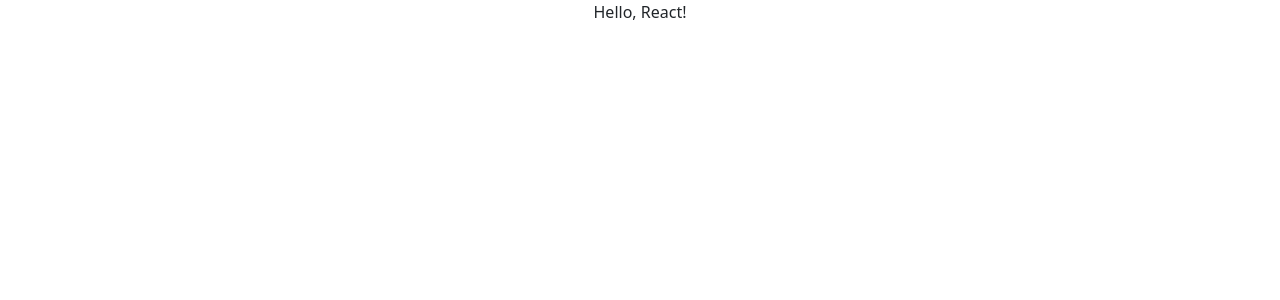
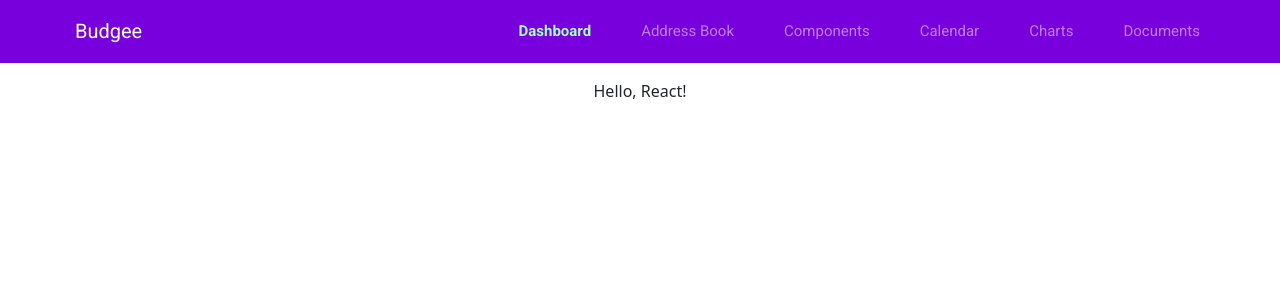
Before and after one commit to fatihkabakk/BudgetFrontEnd, a React (Create React App) app: page / in a window 1280 px wide. Shown: the top 300 px of the page. Built offline with nearby package versions, Linux system fonts and the light colour scheme.

Commit message:
Add Navbar

```diff
--- a/src/App.css
+++ b/src/App.css
@@ -1,3 +1,7 @@
 .App {
   text-align: center;
 }
+
+.content {
+    margin-top: 2vh;
+}
--- a/src/App.js
+++ b/src/App.js
@@ -1,9 +1,13 @@
 import './App.css';
+import Nav from './components/nav/Nav';
 
 function App() {
 	return (
 		<div className='App'>
-			<p>Hello, React!</p>
+			<Nav isLogged={false} />
+			<div className='content'>
+				<p>Hello, React!</p>
+			</div>
 		</div>
 	);
 }
--- /dev/null
+++ b/src/components/nav/Nav.css
@@ -0,0 +1,105 @@
+@import url('https://fonts.googleapis.com/css2?family=Roboto:wght@400;700');
+
+:root {
+    --clr-green: rgb(162, 255, 198);
+    --clr-purple: rgb(120, 0, 220);
+    --clr-white: rgb(255, 255, 255);
+    --clr-black: rgb(0, 0, 0);
+}
+
+i {
+	margin-right: 10px;
+}
+/*----------bootstrap-navbar-css------------*/
+.navbar {
+    font-family: 'Roboto', sans-serif;
+    padding: 0 !important;
+}
+.navbar-logo{
+	padding: 15px;
+	color: #fff;
+}
+.navbar-mainbg{
+	background-color: var(--clr-purple);
+	padding: 0px;
+}
+#navbarSupportedContent{
+	overflow: hidden;
+	position: relative;
+}
+#navbarSupportedContent ul li a i{
+	margin-right: 10px;
+}
+#navbarSupportedContent li {
+	list-style-type: none;
+	float: left;
+}
+#navbarSupportedContent ul li a{
+	color: rgba(255,255,255,0.5);
+    text-decoration: none;
+    font-size: 15px;
+    display: block;
+    padding: 20px 20px;
+    transition-duration:0.4s;
+	transition-timing-function: cubic-bezier(0.68, -0.55, 0.265, 1.55);
+    position: relative;
+}
+
+nav a:hover{
+    color: var(--clr-green);
+}
+
+#navbarSupportedContent ul li a:hover {
+    color: rgb(255, 255, 255, 0.7);
+}
+
+#navbarSupportedContent>ul>li.active>a{
+	color: var(--clr-green);
+    font-weight: 700;
+	background-color: transparent;
+	transition: all 0.7s;
+}
+#navbarSupportedContent a:not(:only-child):after {
+	content: "\f105";
+	position: absolute;
+	right: 20px;
+	top: 10px;
+	font-size: 14px;
+	font-family: "Font Awesome 5 Free";
+	display: inline-block;
+	padding-right: 3px;
+	vertical-align: middle;
+	font-weight: 900;
+	transition: 0.5s;
+}
+#navbarSupportedContent .active>a:not(:only-child):after {
+	transform: rotate(90deg);
+}
+
+@media(min-width: 992px){
+	.navbar-expand-custom {
+	    -ms-flex-flow: row nowrap;
+	    flex-flow: row nowrap;
+	    -ms-flex-pack: start;
+	    justify-content: flex-start;
+	}
+	.navbar-expand-custom .navbar-nav {
+	    -ms-flex-direction: row;
+	    flex-direction: row;
+	}
+	.navbar-expand-custom .navbar-toggler {
+	    display: none;
+	}
+	.navbar-expand-custom .navbar-collapse {
+	    display: -ms-flexbox!important;
+	    display: flex!important;
+	    -ms-flex-preferred-size: auto;
+	    flex-basis: auto;
+	}
+}
+
+@media (max-width: 991px){
+	#navbarSupportedContent ul li a{
+		padding: 12px 30px;
+	}
+}
--- /dev/null
+++ b/src/components/nav/Nav.js
@@ -0,0 +1,82 @@
+import React, { useState, useEffect } from 'react';
+import './Nav.css';
+
+export default function Nav({ isLogged }) {
+	let [loggedIn, setLoggedIn] = useState(false);
+
+	useEffect(() => {
+		isLogged ? setLoggedIn(true) : setLoggedIn(false);
+		setTimeout(initActive);
+	}, [isLogged]);
+
+	let initActive = () => {
+		var elems = document.querySelectorAll('.nav-item');
+		elems && elems.length > 0
+			? setTimeout(initActive, 100)
+			: elems.forEach((el) => {
+					el.href.split('/').pop() === window.location.href.split('/').pop()
+						? el.classList.add('active')
+						: el.classList.remove('active');
+			  });
+	};
+
+	let setActive = (e) => {
+		document.querySelectorAll('.nav-item').forEach((el) => {
+			el.classList.remove('active');
+		});
+		e.target.closest('li').classList.add('active');
+	};
+
+	return (
+		<nav className='navbar navbar-expand-custom navbar-mainbg'>
+			<div className='container-fluid'>
+				<a className='navbar-brand navbar-logo ms-5' href='#'>
+					Budgee
+				</a>
+				<button
+					className='navbar-toggler'
+					type='button'
+					aria-controls='navbarSupportedContent'
+					aria-expanded='false'
+					aria-label='Toggle navigation'
+				>
+					<i className='fas fa-bars text-white'></i>
+				</button>
+				<div className='collapse navbar-collapse' id='navbarSupportedContent'>
+					<ul className='navbar-nav ms-auto me-5'>
+						<li onClick={setActive} className='nav-item active'>
+							<a className='nav-link' href='/index.html'>
+								<i className='fas fa-tachometer-alt'></i>Dashboard
+							</a>
+						</li>
+						<li onClick={setActive} className='nav-item'>
+							<a className='nav-link' href='#'>
+								<i className='far fa-address-book'></i>Address Book
+							</a>
+						</li>
+						<li onClick={setActive} className='nav-item'>
+							<a className='nav-link' href='#'>
+								<i className='far fa-clone'></i>Components
+							</a>
+						</li>
+						<li onClick={setActive} className='nav-item'>
+							<a className='nav-link' href='#'>
+								<i className='far fa-calendar-alt'></i>Calendar
+							</a>
+						</li>
+						<li onClick={setActive} className='nav-item'>
+							<a className='nav-link' href='#'>
+								<i className='far fa-chart-bar'></i>Charts
+							</a>
+						</li>
+						<li onClick={setActive} className='nav-item'>
+							<a className='nav-link' href='#'>
+								<i className='far fa-copy'></i>Documents
+							</a>
+						</li>
+					</ul>
+				</div>
+			</div>
+		</nav>
+	);
+}
--- a/src/index.css
+++ b/src/index.css
@@ -0,0 +1,4 @@
+* {
+    margin: 0;
+    padding: 0;
+}
```
